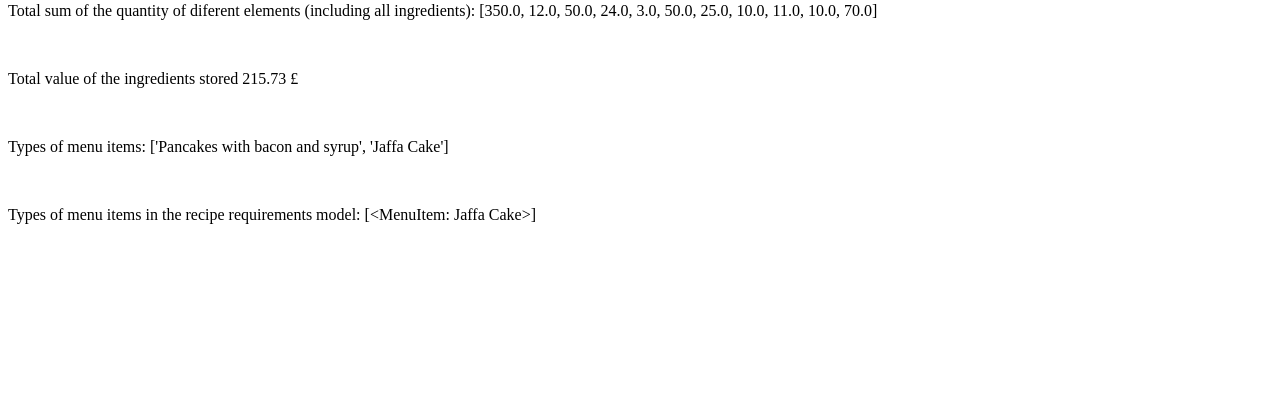
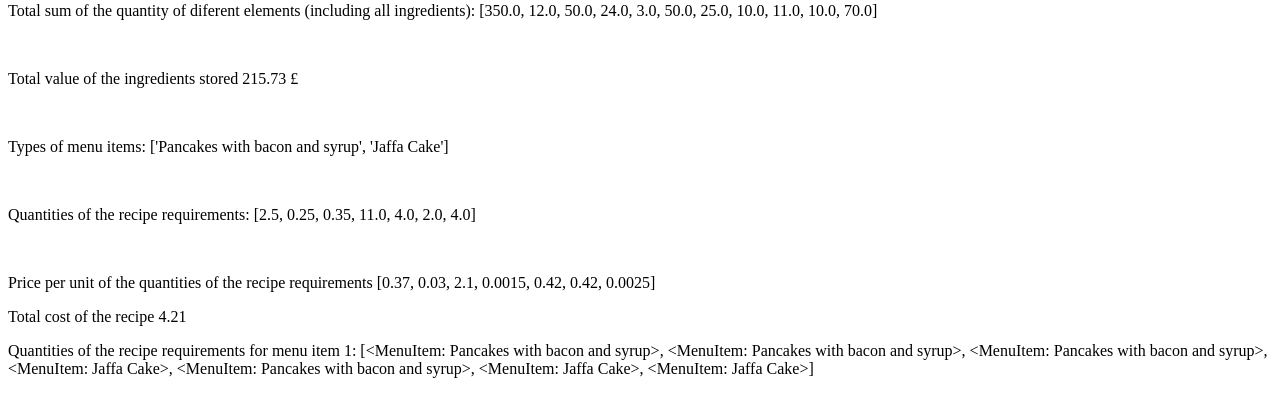
Before and after one commit to jhammad/djangodelights, a Django app: page /accounting/ in a window 1280 px wide. Shown: the part 214-631 px from the top of the page. Run offline with Django 4.2, Linux system fonts and the light colour scheme; data comes from the database, SQL or seed files in the repository; some libraries are stand-ins or nearby versions.

Commit message:
Total cost of all the recipe requirements done

```diff
--- a/inventory/templates/accounting.html
+++ b/inventory/templates/accounting.html
@@ -16,7 +16,14 @@ mathfilters added to make operations in the template
 <br>
 <p> Types of menu items: {{ menu_items }} <p>
  <br>
-<p> Types of menu items in the recipe requirements model: {{ recipe_requirements }} <p>
+<p> Quantities of the recipe requirements: {{ recipe_requirements_quantity }} <p>
+<br>
+<p> Price per unit of the quantities of the recipe requirements {{recipe_requirements_unit_price}}
+<br>
+<p>Total cost of the recipe {{recipe_cost_1|floatformat:2}}
+<br>
+<p> Quantities of the recipe requirements for menu item 1: {{ recipe_requirements_quantity_menu_item1 }} <p>
+
 
 
 
--- a/inventory/views.py
+++ b/inventory/views.py
@@ -122,7 +122,7 @@ def Accounting(request):
     # Object all inbuild function will grab all the fields from the models
     ingredient = Ingredient.objects.all()
     menuitems = MenuItem.objects.all()
-    reciperequirement = RecipeRequirement.objects.filter()
+    reciperequirement = RecipeRequirement.objects.all()
 
     # list made with all the entries of the field unit price
     cost_unit_price = [items.unit_price for items in ingredient]
@@ -141,7 +141,13 @@ def Accounting(request):
 
     # Getting the coxst of the menu items
     menu_items = [items.title for items in menuitems]
-    recipe_requirements = [items.menu_item for items in reciperequirement.filter(quantity = 2)]
+    recipe_requirements_unit_price = [items.Ingredient.unit_price for items in reciperequirement]
+    recipe_requirements_quantity = [items.quantity for items in reciperequirement]
+    recipe_requirements_quantity_menu_item1 = [items.menu_item for items in reciperequirement]
+
+    recipe_cost_1 = []
+    for i1,i2 in zip (recipe_requirements_quantity, recipe_requirements_unit_price):
+        recipe_cost_1.append(i1*i2)
 
 
 
@@ -152,5 +158,8 @@ def Accounting(request):
      #sum will add the values of the list
      'inventorycost': sum(Inventorycost),
      "menu_items": menu_items,
-     "recipe_requirements": recipe_requirements
+     "recipe_requirements_quantity": recipe_requirements_quantity,
+     "recipe_requirements_unit_price": recipe_requirements_unit_price,
+     "recipe_cost_1" : sum(recipe_cost_1),
+     "recipe_requirements_quantity_menu_item1" :  recipe_requirements_quantity_menu_item1
      })
```
